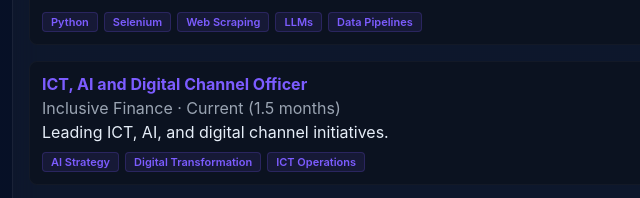
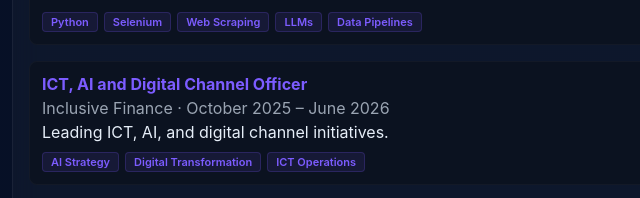
Before and after one commit to faraimushipe/faraimushipe.github.io, a plain HTML site: page index.html in a window 1280 px wide. Shown: the part 2516-2714 px from the top of the page, 106-746 px from the left. Drawn offline with nearby package versions, Linux system fonts and the light colour scheme.

Commit message:
Update index.html

```diff
--- a/index.html
+++ b/index.html
@@ -168,7 +168,7 @@
         </div>
         <div class="job">
           <h3>ICT, AI and Digital Channel Officer</h3>
-          <p class="muted">Inclusive Finance · Current (1.5 months)</p>
+          <p class="muted">Inclusive Finance · October 2025 – June 2026</p>
           <p>Leading ICT, AI, and digital channel initiatives.</p>
           <div class="tag-container">
             <span class="tag">AI Strategy</span><span class="tag">Digital Transformation</span><span class="tag">ICT Operations</span>
```
